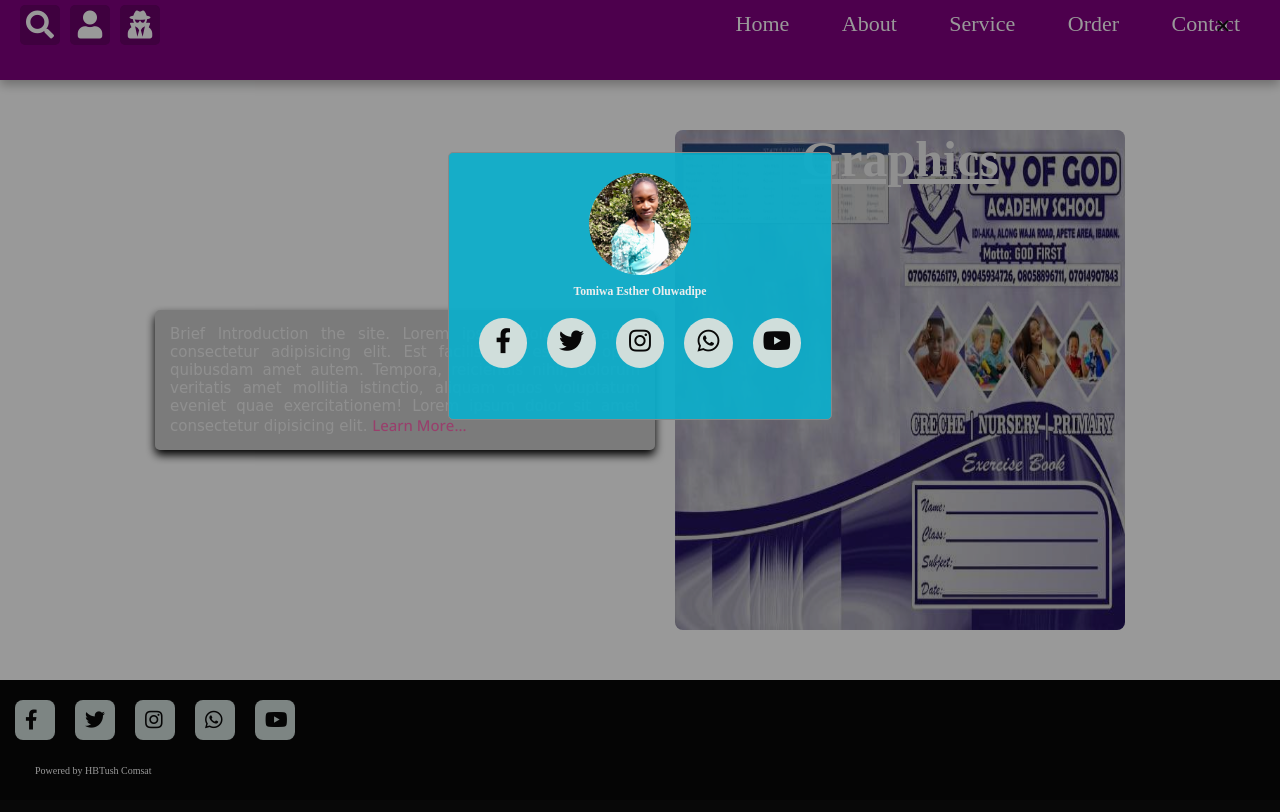
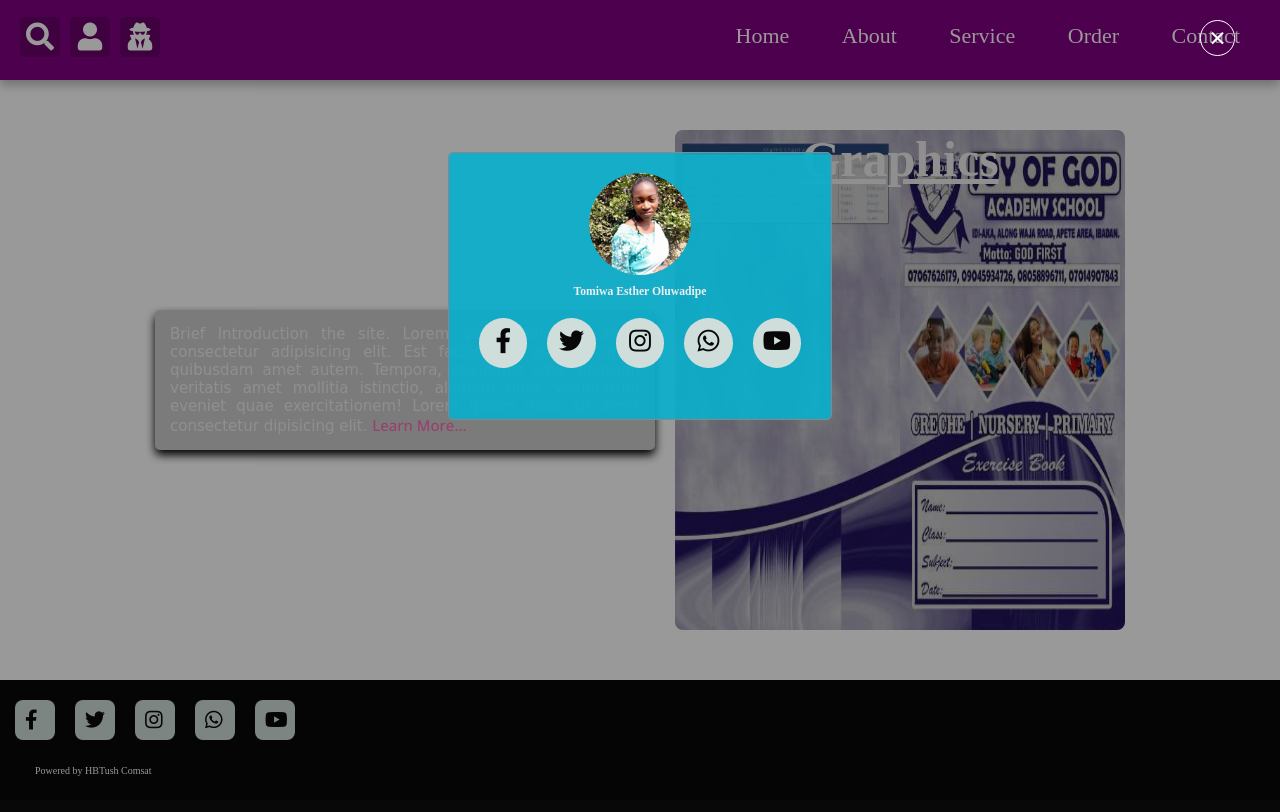
Before and after one commit to ownupalways/TomiwaGallery, a plain HTML site: page index.html in a window 1280 px wide. Both pictures are taken after a click on the link "Contact". Drawn offline with nearby package versions, Linux system fonts and the light colour scheme; a web font is replaced by a local one.

Commit message:
navbar-link items alignment on full screen

```diff
--- a/style.css
+++ b/style.css
@@ -32,7 +32,6 @@ html{
 :root{
     --black:rgb(8, 8, 8);
     --background:rgba(7, 6, 6, 0.2);
-
     --formBackground:rgba(7, 6, 6, 0.5);
     --backgroundClose: rgba(245, 245, 250, 0.4);
     --white:#fff;
@@ -68,6 +67,8 @@ html{
 }
 
 .navbar .nav-link a{
+    position: relative;
+    top: 12px;
     padding: 10px;
     margin-right: 30px;
     font-size: 22px;
@@ -97,6 +98,8 @@ html{
     display: flex;
     align-items: center;
     justify-content: center;
+    position: relative;
+    top: 12px;
     height: 4rem;
     width: 4rem;
     line-height: 1rem;
@@ -132,8 +135,8 @@ html{
     height: fit-content;
     position: absolute;
     text-align: center;
-    top: 5%;
-    right: 90%;
+    top: 0;
+    right: 92%;
     border: .5px solid var(--white);
     border-radius: 50%;
     -webkit-border-radius: 50%;
@@ -524,23 +527,33 @@ html{
 }
 
 .modal .modal-content .close{
-    color: var(--black);
-    width: 30px;
-    float: right;
-    top: 0;
-    margin: 10px 35px;
-    font-size: 28px;
+    font-size: 30px;
+    width:35px;
+    height: fit-content;
+    color: var(--white);
+    right:1.5rem;
+    position: absolute;
+    top: 10px;
+    margin: 10px 30px;
     font-weight: bold;
+    border: .5px solid var(--white);
+    text-align: center;
+    border-radius: 50px;
+    -webkit-border-radius: 50px;
+    -moz-border-radius: 50px;
+    -ms-border-radius: 50px;
+    -o-border-radius: 50px;
 }
 
-.modal .modal-content .close:hover, .close:focus{
+
+.modal .modal-content .close:hover{
+    background: var(--backgroundClose);
     cursor: pointer;
-    border-radius: 50%;
-    color: var(--pinky);
-    -webkit-border-radius: 50%;
-    -moz-border-radius: 50%;
-    -ms-border-radius: 50%;
-    -o-border-radius: 50%;
+    transition: .3s ease-in-out;
+    -webkit-transition: .3s ease-in-out;
+    -moz-transition: .3s ease-in-out;
+    -ms-transition: .3s ease-in-out;
+    -o-transition: 3s ease-in-out;
 }
 .modal-profile .modal-image img{
     width: 30%;
```
